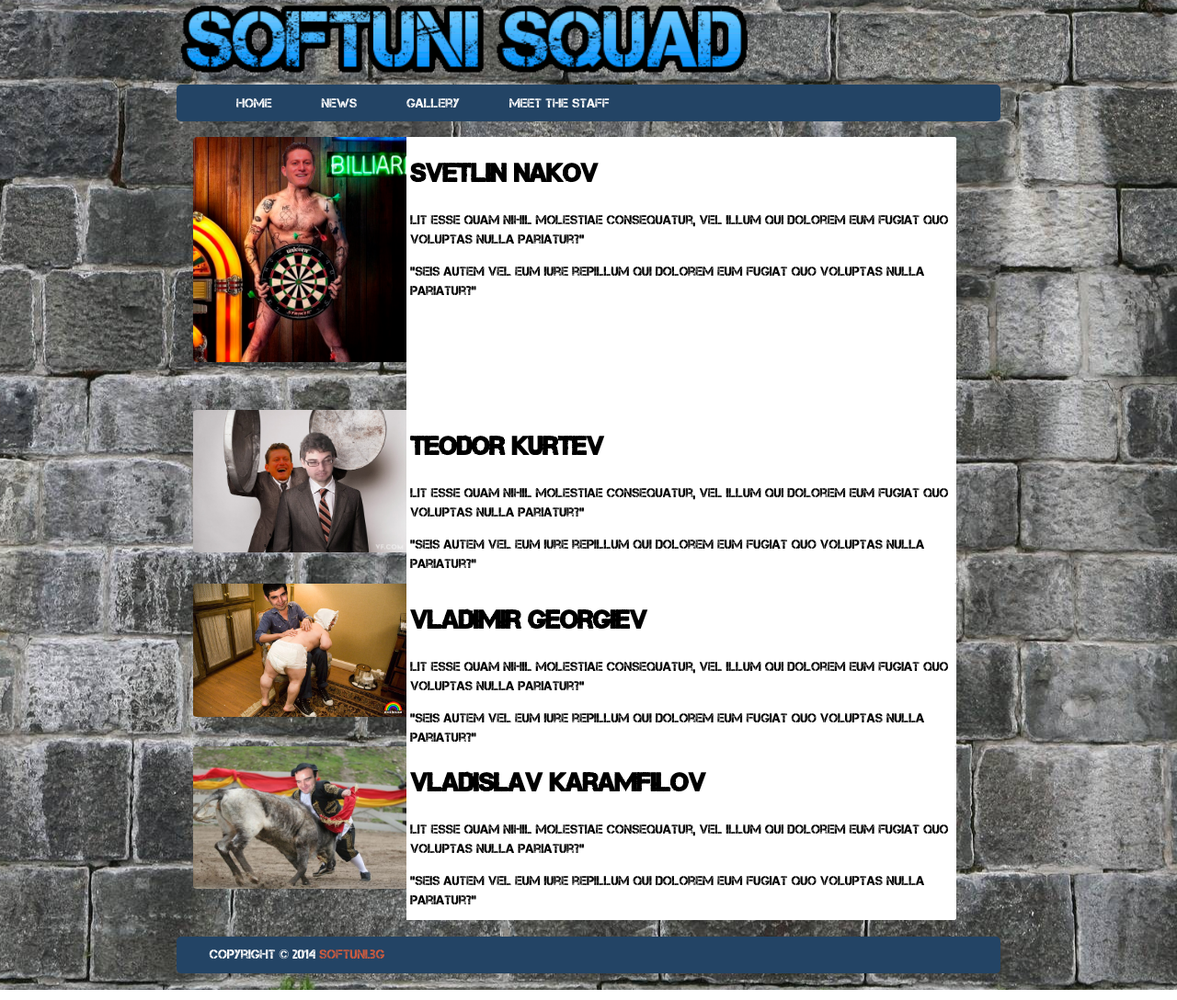
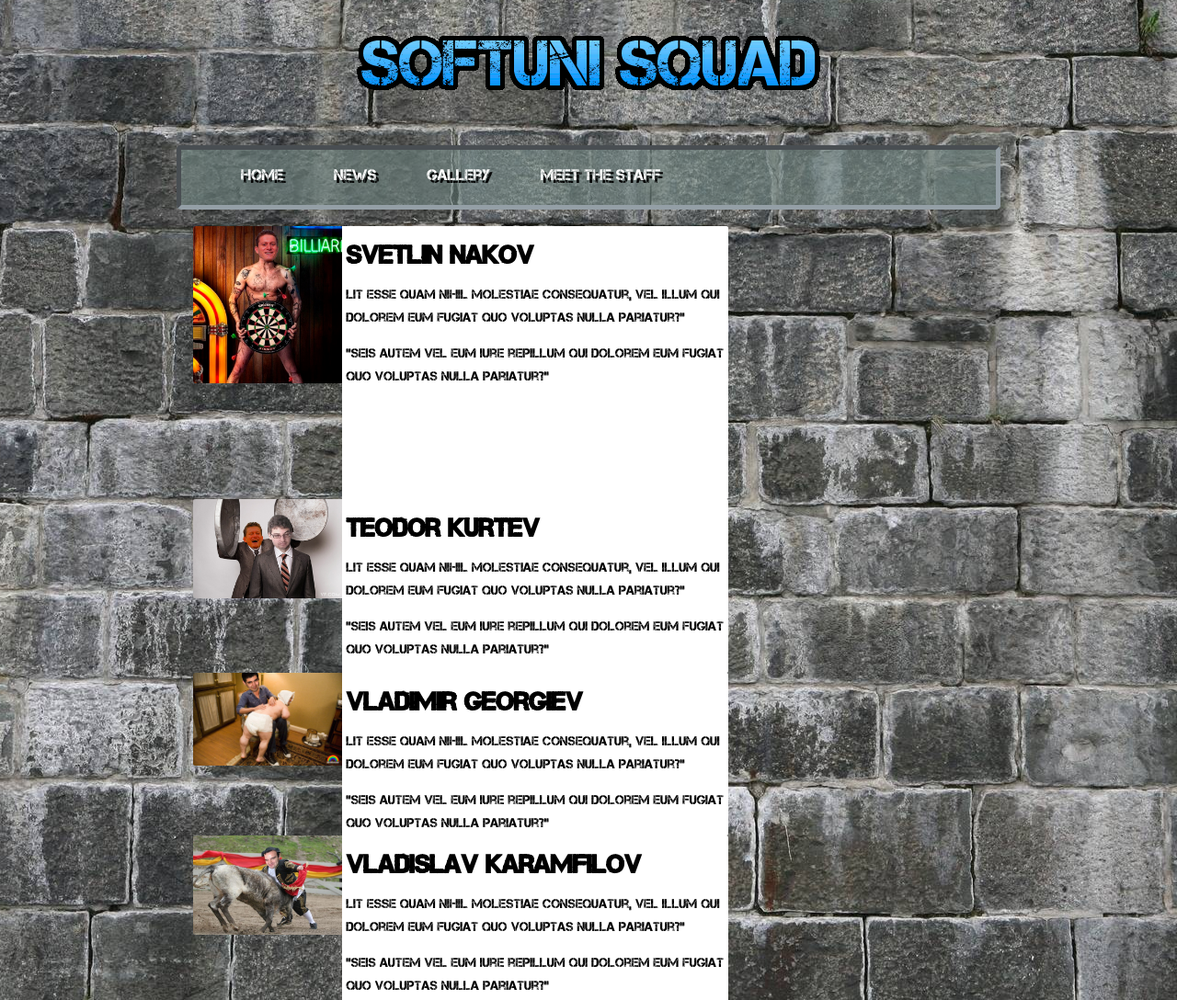
Before and after one commit to TeamErrol/Team-Errol, a plain HTML site: page staff.html in a window 1280 px wide. Shown: the top 1088 px of the page at 92% size. Drawn offline with Linux system fonts and the light colour scheme.

Commit message:
made all the nav bars the same fixed some bugs

```diff
--- a/staff.html
+++ b/staff.html
@@ -2,30 +2,25 @@
 <html>
 <head lang="en">
     <link type="text/css" rel="stylesheet" href="styles/staff.css"/>
+    <link type="text/css" rel="stylesheet" href="styles/responsive.css"/>
     <meta charset="UTF-8">
     <meta name="viewport" content="width=device-width, initial-scale=1.0">
     <title>Main Page</title>
 </head>
 <body class="body">
 <header class="mainheader">
-	<img src="Images/staff-header.gif">
+	<h1><img src="Images/staff-header.gif"></h1>
 	<nav>
         <ul>
             <li>
                 <a class="active" href="index.html">Home</a>
                 <a href="news.html">News</a>
                 <a href="gallery.html">Gallery</a>
-                <a href="staff.html">Meet The Staff</a>
+                <a href="#staff.html">Meet The Staff</a>
             </li>
         </ul>
     </nav>
 </header>
-
-
-
-
-
-
 <div class="maincontent">
     <div class="content">
         <img class="photo" src="Images/nakov.jpg" />
--- a/styles/Gallery.css
+++ b/styles/Gallery.css
@@ -1,6 +1,5 @@
 .container {
-    width: 80%;
-    margin: 30px auto;
+    margin: 15px auto;
     overflow: hidden;
 }
 
@@ -14,7 +13,7 @@ h2{
     font: 10px/1.5 Verdana, Helvetica, sans-serif;
     float: left;
 
-    width: 16%;
+    width: 20%;
     margin:  2% 2% 50px 2%;
 }
 
@@ -52,238 +51,3 @@ only screen and (max-device-width : 320px){
     .galleryItem h3 {font-size: 18px;}
     .galleryItem p, {font-size: 18px;}
 }
-
-@font-face{
-	font-family: specialFont;
-	src: url(../fonts/Capture_it.ttf);
-}
-
-body {
-    background: url("../Images/background.jpg");
-	background-repeat:no-repeat;
-	background-attachment:fixed;
-	background-position:center;
-    color:#000305;
-    font-size:87.5%;
-    font-family: specialFont;
-    line-height:1.5;
-    text-align:left;
-}
-
-#heading {
-    display: inline-block;
-}
-
-a {
-    text-decoration: none;
-}
-
-a:link, a:visited {
-    color: #cf5c3f;
-}
-
-a:hover, a:active {
-    background-color: #cf5c3f;
-    color: #fff;
-}
-
-.body {
-    margin: 0 auto;
-    width:70%;
-    clear:both;
-}
-
-.mainheader h1 {
-    font-family: serif;
-    text-align: center;
-    font-size: 400%;
-    text-shadow: 0 0 10px #FFFF00;
-    font-size:50px;
-    color: #553600;
-}
-
-.mainheader #temple {
-    width:50%;
-    height: auto;
-    margin: 2% 25%;
-}
-
-.mainheader #right {
-    width:20%;
-    height: auto;
-    margin: 2% 25%;
-}
-
-.mainheader nav {
-    background-color: #666;
-    height:40px;
-	width: 71%;
-	margin-left: 14.5%;
-    border-radius: 5px;
-    -moz-border-radius: 5px;
-    -webkit-border-radius: 5px;
-}
-
-.mainheader nav ul {
-    list-style: none;
-    margin: 0 auto;
-}
-
-.mainheader nav ul li {
-    float: left;
-    display: inline;
-}
-
-.mainheader nav a:link, .mainheader nav a:visited {
-    color:#fff;
-    display:inline-block;
-    padding: 10px 25px;
-    height: 20px;
-}
-
-.mainheader nav a:hover, .mainheader nav a:active,
-.mainheader nav .active a:link, .mainheader nav .active a:visited {
-    background-color:#CF5C3F;
-    text-shadow: none;
-}
-
-.mainheader nav ul li a{
-    border-radius: 5px;
-    -moz-border-radius: 5px;
-    -webkit-border-radius: 5px;
-}
-
-.maincontent {
-    line-height: 25px;
-    border-radius: 5px;
-    -moz-border-radius: 5px;
-    -webkit-border-radius: 5px;
-}
-
-.content {
-    width: 70%;
-    float:left;
-}
-
-.topcontent {
-    background-color:#fff;
-    border-radius: 5px;
-    -moz-border-radius: 5px;
-    -webkit-border-radius: 5px;
-    padding: 3% 5%;
-    margin-top: 2%;
-}
-
-.bottomcontent {
-    background-color:#fff;
-    border-radius: 5px;
-    -moz-border-radius: 5px;
-    -webkit-border-radius: 5px;
-    padding: 3% 5%;
-    margin-top: 2%;
-}
-
-.top-sidebar {
-    width: 21%;
-    float: left;
-    background-color:#fff;
-    border-radius: 5px;
-    -moz-border-radius: 5px;
-    -webkit-border-radius: 5px;
-    margin-top: 2%;
-    margin-left: 3%;
-    margin-bottom: 2%;
-    padding: 2% 3%;
-}
-
-.middle-sidebar {
-    width: 21%;
-    float: left;
-    background-color:#fff;
-    border-radius: 5px;
-    -moz-border-radius: 5px;
-    -webkit-border-radius: 5px;
-    margin-left:3%;
-    margin-bottom: 2%;
-    padding: 2% 3%;
-}
-
-.bottom-sidebar {
-    width: 21%;
-    float: left;
-    background-color:#fff;
-    border-radius: 5px;
-    -moz-border-radius: 5px;
-    -webkit-border-radius: 5px;
-    margin-left: 3%;
-    margin-bottom: 2%;
-    padding: 2% 3%;
-}
-
-.post-info {
-    font-style: italic;
-    color: #999;
-    font-size: 90%;
-}
-
-.mainfooter {
-    width: 71%;
-    height: 40px;
-    float: left;
-    border-radius: 5px;
-    -moz-border-radius: 5px;
-    -webkit-border-radius: 5px;
-    background-color: #666;
-    margin: 2% 0;
-}
-
-.mainfooter p {
-    width: 100%;
-    margin-left: 14.5%;
-    color: #fff;
-}
-
-@media only screen  and (min-width: 150px) and (max-width: 600px)
-{
-    .body {
-        width: 90%;
-        font-size: 95%;
-    }
-
-    .mainheader img {
-        width:100%;
-        margin: 2% 0;
-    }
-
-    .mainheader nav {
-        height: 160px;
-    }
-
-    .mainheader nav ul {
-        padding-left: 0px;
-    }
-
-    .mainheader nav ul li {
-        width: 100%;
-        text-align: center;
-    }
-
-    .mainheader nav a:link, .mainheader nav a:visited {
-        padding: 10px 25px;
-        height: 20px;
-        display: block;
-    }
-
-    .content {
-        width: 100%;
-        float:left;
-        margin-top: 2%;
-    }
-
-    .top-sidebar, .middle-sidebar, .bottom-sidebar {
-        width: 94%;
-        margin-left:0%;
-        margin-bottom: 2%;
-        padding: 2% 3%;
-    }
-}
--- a/styles/staff.css
+++ b/styles/staff.css
@@ -2,87 +2,6 @@
 	font-family: specialFont;
 	src: url(../fonts/Capture_it.ttf);
 }
-
-body {
-    background: url("../Images/background.jpg");
-	background-repeat:no-repeat;
-	background-attachment:fixed;
-	background-position:center;
-    color:#000305;
-    font-size:87.5%;
-    font-family: specialFont;
-    line-height:1.5;
-    text-align:left;
-}
-
-
-
-       /*   HEADER   */
-
-
-
-img {
-    width: 70%;
-}
-
-a {
-    text-decoration: none;
-}
-
-a:link, a:visited {
-    color: #cf5c3f;
-}
-
-a:hover, a:active {
-    background-color: #cf5c3f;
-    color: #fff;
-}
-
-.body {
-    margin: 0 auto;
-    width:70%;
-    clear:both;
-}
-
-
-.mainheader nav {
-    background-color: #234465;
-    height:40px;
-    border-radius: 5px;
-    -moz-border-radius: 5px;
-    -webkit-border-radius: 5px;
-}
-
-.mainheader nav ul {
-    list-style: none;
-    margin: 0 auto;
-}
-
-.mainheader nav ul li {
-    float: left;
-    display: inline;
-}
-
-.mainheader nav a:link, .mainheader nav a:visited {
-    color:#fff;
-    display:inline-block;
-    padding: 10px 25px;
-    height: 20px;
-}
-
-.mainheader nav a:hover, .mainheader nav a:active,
-.mainheader nav .active a:link, .mainheader nav .active a:visited {
-    background-color:#CF5C3F;
-    text-shadow: none;
-}
-
-.mainheader nav ul li a{
-    border-radius: 5px;
-    -moz-border-radius: 5px;
-    -webkit-border-radius: 5px;
-}
-
-
          /*  CONTENT   */
 
 
```
Also changed, not shown: gallery.html (+3 -3 lines), index.html (+1 -1 lines), news.html (+23 -0 lines), 1 other file.
